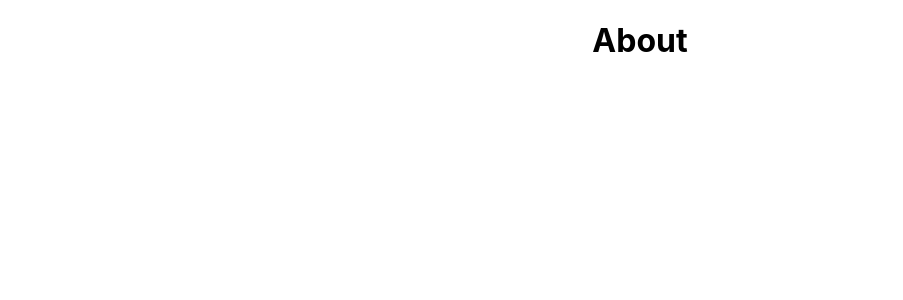
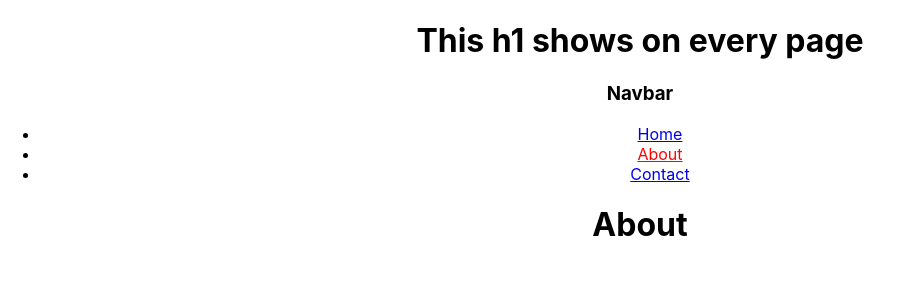
Before and after one commit to NCF94/feb23-t3w6-forms, a React (Create React App) app: page /about in a window 1280 px wide. Shown: the top 300 px of the page, without its empty margins (0-903 px from the left). Built offline with nearby package versions, Linux system fonts and the light colour scheme.

Commit message:
feat: nav bar with nav links

```diff
--- a/src/App.js
+++ b/src/App.js
@@ -1,21 +1,49 @@
-import { Route, Routes } from 'react-router-dom';
-import './App.css';
-import HomePage from './pages/HomePage';
-import AboutPage from './pages/AboutPage';
 
 // React Router parts:
 // - BrowserRouter needs to exist higher up in the component tree than whatever we are writing Routes in
 // - Routes need to exist, determine what content is rendered on which route eg. /about for <About />
 // - Route specifies URL and component, belongs to Routes
+import { Outlet, Route, Routes } from 'react-router-dom';
+import './App.css';
+import HomePage from './pages/HomePage';
+import AboutPage from './pages/AboutPage';
+import ContactPage from './pages/ContactPage';
+import Navbar from './components/Navbar';
 
 function App() {
   return (
     <div className="App">
+
+       <h1>This h1 shows on every page</h1>
+      <Navbar />
+
       <Routes>
-        <Route path="/" element ={<HomePage/>} />
+        <Route path="/" element={<HomePage />} />
 
-        <Route path="/about" element={<AboutPage />} />
+        {/* route for /about opening  */}
+        {/* <Route path="/about" element={<AboutPage />}> */}
 
+          {/* route for /about/contact */}
+          {/* <Route path="/about/contact" element={<ContactPage />} /> */}
+
+        {/* route for /about closing  */}
+        {/* </Route> */}
+        {/* <Route path="/" element={<HomePage />} /> */}
+
+        {/* <Route path="about" element={<AboutPage />}> */}
+
+          {/* route for /about/contact */}
+          {/* <Route path="contact" element={<ContactPage />} /> */}
+
+          {/* route for /about closing  */}
+
+        {/* route for /about closing  */}
+        {/* </Route> */}
+
+        <Route path="/about" element={<Outlet />}>
+          <Route index element={<AboutPage />} />
+          <Route path="contact" element={<ContactPage />} />
+        </Route>
       </Routes>
 
     </div>
--- /dev/null
+++ b/src/components/Navbar.jsx
@@ -0,0 +1,32 @@
+// 3 pages to link:
+// / -- homepage
+// /about -- about page
+// /about/contact - contact page
+
+import { Link, NavLink } from "react-router-dom";
+
+export default function Navbar(props){
+	return (
+
+		<nav>
+			<h3>Navbar</h3>
+			<ul>
+				<li>
+					<NavLink to="/" style={({isActive}) => isActive ? {color: "red"} : undefined} >
+						Home
+					</NavLink>
+				</li>
+				<li>
+					<NavLink to="/about" end style={({isActive}) => isActive ? {color: "red"} : undefined} >
+						About
+					</NavLink>
+				</li>
+				<li>
+					<NavLink to="/about/contact" style={({isActive}) => isActive ? {color: "red"} : undefined} >
+						Contact
+					</NavLink>
+				</li>
+			</ul>
+		</nav>
+	)
+}
--- a/src/pages/AboutPage.jsx
+++ b/src/pages/AboutPage.jsx
@@ -1,8 +1,10 @@
+
 
 export default function AboutPage(props){
 	return(
 		<div>
 			<h1>About</h1>
+
 		</div>
 	)
 }
--- a/src/pages/BusinessCardPage.jsx
+++ b/src/pages/BusinessCardPage.jsx
@@ -1,4 +1,4 @@
-import BusinessCardParent from "../BusinessCardParent";
+import BusinessCardParent from "../components/BusinessCardParent";
 
 export default function BusinessCardPage(props){
 	return(
```
Also changed, not shown: src/components/BusinessCardDisplay.jsx (renamed from src/BusinessCardDisplay.jsx), src/components/BusinessCardForm.jsx (renamed from src/BusinessCardForm.jsx), src/components/BusinessCardParent.jsx (renamed from src/BusinessCardParent.jsx).
